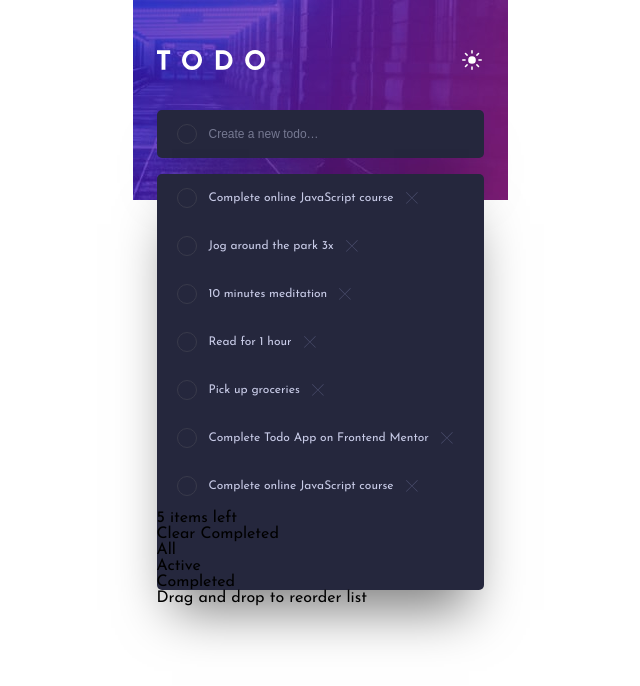
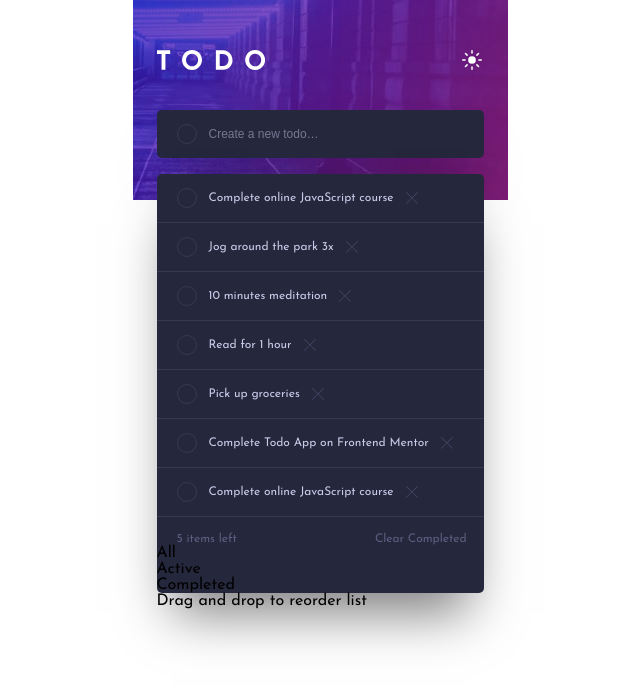
Before and after one commit to Davmike/todo-app, a React (Vite) app: page / in a window 1280 px wide. Shown: the top 686 px of the page, without its empty margins (320-960 px from the left). Built offline with nearby package versions, Linux system fonts and the light colour scheme.

Commit message:
feat: add some style for my page

```diff
--- a/src/App.jsx
+++ b/src/App.jsx
@@ -29,42 +29,49 @@ function App() {
           <p class="paragraph">Complete online JavaScript course</p>
           <img class="crossImg" src={cross} alt="esc img" />
         </div>
+        <hr />
 
         <div class="inputBox">
           <img src={check} alt="check image" />
           <p class="paragraph">Jog around the park 3x</p>
           <img class="crossImg" src={cross} alt="esc img" />
         </div>
+        <hr />
 
         <div class="inputBox">
           <img src={check} alt="check image" />
           <p class="paragraph">10 minutes meditation</p>
           <img class="crossImg" src={cross} alt="esc img" />
         </div>
+        <hr />
 
         <div class="inputBox">
           <img src={check} alt="check image" />
           <p class="paragraph">Read for 1 hour</p>
           <img class="crossImg" src={cross} alt="esc img" />
         </div>
+        <hr />
 
         <div class="inputBox">
           <img src={check} alt="check image" />
           <p class="paragraph">Pick up groceries</p>
           <img class="crossImg" src={cross} alt="esc img" />
         </div>
+        <hr />
 
         <div class="inputBox">
           <img src={check} alt="check image" />
           <p class="paragraph">Complete Todo App on Frontend Mentor</p>
           <img class="crossImg" src={cross} alt="esc img" />
         </div>
+        <hr />
 
         <div class="inputBox">
           <img src={check} alt="check image" />
           <p class="paragraph">Complete online JavaScript course</p>
           <img class="crossImg" src={cross} alt="esc img" />
         </div>
+        <hr />
 
         <div class="cleanBox">
           <p class="itemsLeft">5 items left</p>
@@ -169,4 +176,32 @@ const Section = styled.div`
     height: 12px;
     display: flex;
   }
+
+  .cleanBox {
+    display: flex;
+    align-items: center;
+    padding-left: 20px;
+    gap: 138px;
+    margin-top: 16px;
+  }
+
+  .itemsLeft {
+    color: #5b5e7e;
+    font-size: 12px;
+    font-weight: 400;
+  }
+
+  .clear {
+    color: #5b5e7e;
+    text-align: right;
+    font-size: 12px;
+    font-weight: 400;
+  }
+
+  hr {
+    width: 327px;
+    height: 1px;
+    background: #393a4b;
+    border: none;
+  }
 `;
```
